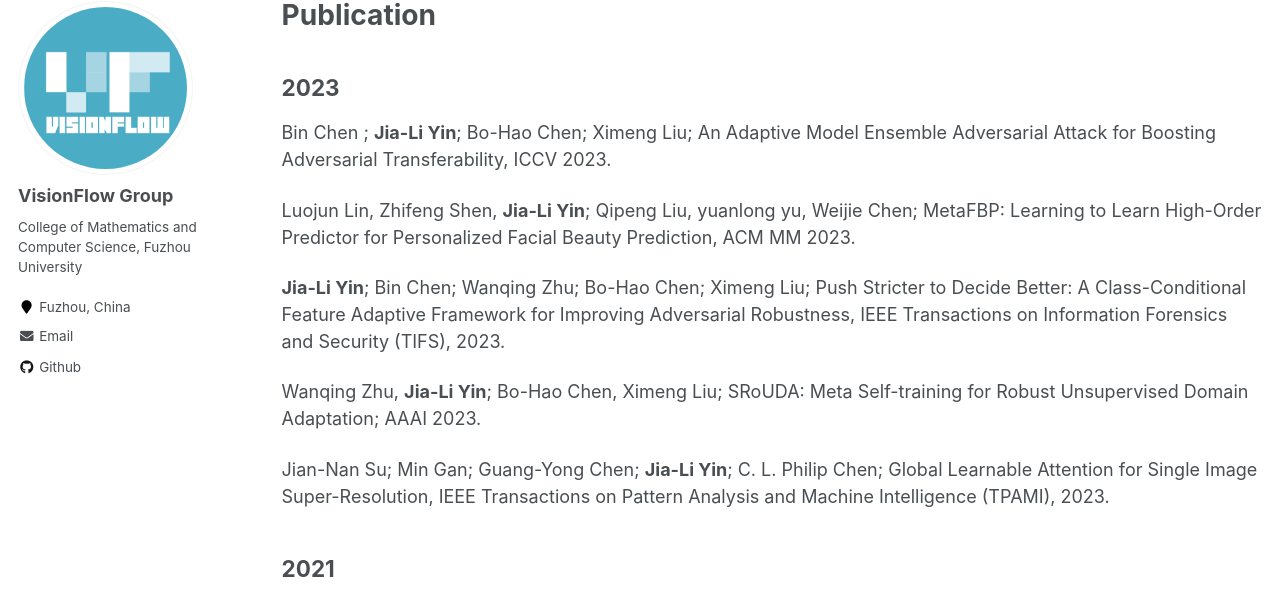
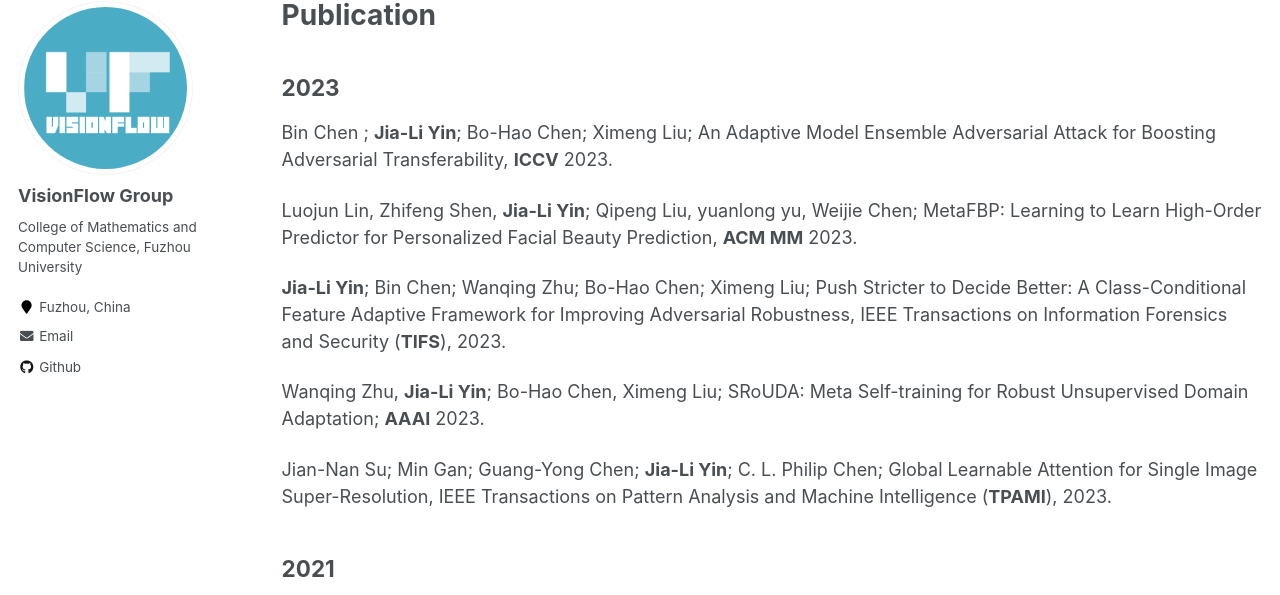
Before and after one commit to VisionFlow/visionflow.github.io, a Jekyll site: the page built from _pages/publication.md, in a window 1280 px wide and 900 px high. Shown: the part 117-712 px from the top of the window. Built offline with Jekyll 4.4.1, drawn with Linux system fonts in a browser that asks for light colours.

```diff
--- a/_pages/publication.md
+++ b/_pages/publication.md
@@ -6,15 +6,15 @@ author_profile: true
 ---
 2023
 ----
-Bin Chen ; **Jia-Li Yin**; Bo-Hao Chen; Ximeng Liu; An Adaptive Model Ensemble Adversarial Attack for Boosting Adversarial Transferability, ICCV 2023.
+Bin Chen ; **Jia-Li Yin**; Bo-Hao Chen; Ximeng Liu; An Adaptive Model Ensemble Adversarial Attack for Boosting Adversarial Transferability, **ICCV** 2023.
 
-Luojun Lin, Zhifeng Shen, **Jia-Li Yin**; Qipeng Liu, yuanlong yu, Weijie Chen; MetaFBP: Learning to Learn High-Order Predictor for Personalized Facial Beauty Prediction, ACM MM 2023.
+Luojun Lin, Zhifeng Shen, **Jia-Li Yin**; Qipeng Liu, yuanlong yu, Weijie Chen; MetaFBP: Learning to Learn High-Order Predictor for Personalized Facial Beauty Prediction, **ACM MM** 2023.
 
-**Jia-Li Yin**; Bin Chen; Wanqing Zhu; Bo-Hao Chen; Ximeng Liu; Push Stricter to Decide Better: A Class-Conditional Feature Adaptive Framework for Improving Adversarial Robustness, IEEE Transactions on Information Forensics and Security (TIFS), 2023.
+**Jia-Li Yin**; Bin Chen; Wanqing Zhu; Bo-Hao Chen; Ximeng Liu; Push Stricter to Decide Better: A Class-Conditional Feature Adaptive Framework for Improving Adversarial Robustness, IEEE Transactions on Information Forensics and Security (**TIFS**), 2023.
 
-Wanqing Zhu, **Jia-Li Yin**; Bo-Hao Chen, Ximeng Liu; SRoUDA: Meta Self-training for Robust Unsupervised Domain Adaptation; AAAI 2023.
+Wanqing Zhu, **Jia-Li Yin**; Bo-Hao Chen, Ximeng Liu; SRoUDA: Meta Self-training for Robust Unsupervised Domain Adaptation; **AAAI** 2023.
 
-Jian-Nan Su; Min Gan; Guang-Yong Chen; **Jia-Li Yin**; C. L. Philip Chen; Global Learnable Attention for Single Image Super-Resolution, IEEE Transactions on Pattern Analysis and Machine Intelligence (TPAMI), 2023.
+Jian-Nan Su; Min Gan; Guang-Yong Chen; **Jia-Li Yin**; C. L. Philip Chen; Global Learnable Attention for Single Image Super-Resolution, IEEE Transactions on Pattern Analysis and Machine Intelligence (**TPAMI**), 2023.
 
 2021
 ----
```
